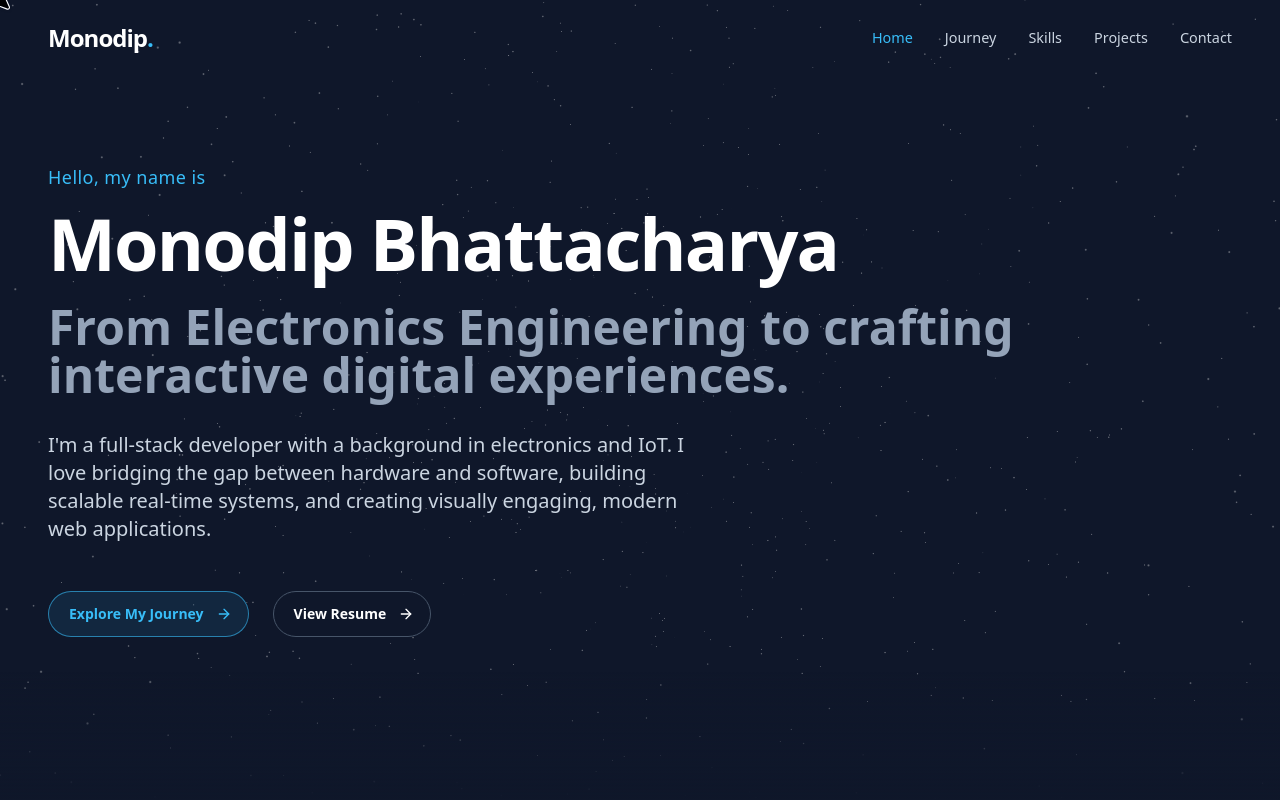
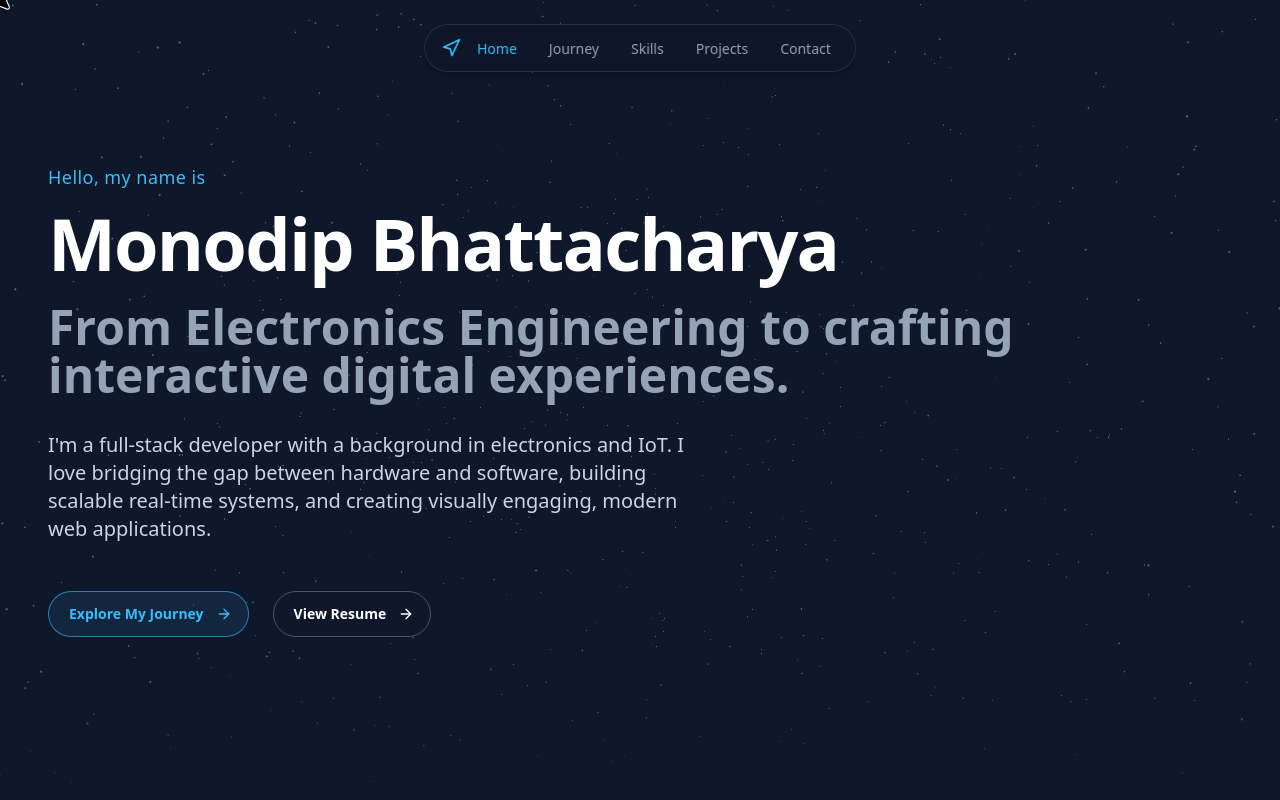
Before and after one commit to Ra-jj/Portfolio, a React (Vite) app: page / in a window 1280 px wide. Shown: the top 800 px of the page. Built offline with nearby package versions, Linux system fonts and the light colour scheme.

Commit message:
Navabar Changes

```diff
--- a/src/App.jsx
+++ b/src/App.jsx
@@ -1,4 +1,4 @@
-import KineticNav from "./components/ui/KineticNav";
+import AnimatedNav from "./components/ui/AnimatedNav";
 import Hero from "./components/Hero";
 import Timeline from "./components/Timeline";
 import Skills from "./components/Skills";
@@ -14,7 +14,7 @@ function App() {
       <WebStrings />
       <Cursor />
       <div className="relative z-10">
-        <KineticNav />
+        <AnimatedNav />
 
       <main>
         <Hero />
--- /dev/null
+++ b/src/components/ui/AnimatedNav.jsx
@@ -0,0 +1,184 @@
+"use client";
+
+import * as React from "react";
+import { motion, useScroll, useMotionValueEvent } from "framer-motion";
+import { Navigation, Menu } from "lucide-react";
+import { Link } from "react-scroll";
+import { cn } from "../../lib/utils";
+
+const navItems = [
+  { name: "Home", target: "hero" },
+  { name: "Journey", target: "timeline" },
+  { name: "Skills", target: "skills" },
+  { name: "Projects", target: "projects" },
+  { name: "Contact", target: "contact" },
+];
+
+const EXPAND_SCROLL_THRESHOLD = 80;
+
+const containerVariants = {
+  expanded: {
+    y: 0,
+    opacity: 1,
+    width: "auto",
+    transition: {
+      y: { type: "spring", damping: 18, stiffness: 250 },
+      opacity: { duration: 0.3 },
+      type: "spring",
+      damping: 20,
+      stiffness: 300,
+      staggerChildren: 0.07,
+      delayChildren: 0.2,
+    },
+  },
+  collapsed: {
+    y: 0,
+    opacity: 1,
+    width: "3rem",
+    transition: {
+      type: "spring",
+      damping: 20,
+      stiffness: 300,
+      when: "afterChildren",
+      staggerChildren: 0.05,
+      staggerDirection: -1,
+    },
+  },
+};
+
+const logoVariants = {
+  expanded: {
+    opacity: 1,
+    x: 0,
+    rotate: 0,
+    transition: { type: "spring", damping: 15 },
+  },
+  collapsed: {
+    opacity: 0,
+    x: -25,
+    rotate: -180,
+    transition: { duration: 0.3 },
+  },
+};
+
+const itemVariants = {
+  expanded: {
+    opacity: 1,
+    x: 0,
+    scale: 1,
+    transition: { type: "spring", damping: 15 },
+  },
+  collapsed: {
+    opacity: 0,
+    x: -20,
+    scale: 0.95,
+    transition: { duration: 0.2 },
+  },
+};
+
+const collapsedIconVariants = {
+  expanded: { opacity: 0, scale: 0.8, transition: { duration: 0.2 } },
+  collapsed: {
+    opacity: 1,
+    scale: 1,
+    transition: {
+      type: "spring",
+      damping: 15,
+      stiffness: 300,
+      delay: 0.15,
+    },
+  },
+};
+
+export function AnimatedNav() {
+  const [isExpanded, setExpanded] = React.useState(true);
+
+  const { scrollY } = useScroll();
+  const lastScrollY = React.useRef(0);
+  const scrollPositionOnCollapse = React.useRef(0);
+
+  useMotionValueEvent(scrollY, "change", (latest) => {
+    const previous = lastScrollY.current;
+
+    if (isExpanded && latest > previous && latest > 150) {
+      setExpanded(false);
+      scrollPositionOnCollapse.current = latest;
+    } else if (
+      !isExpanded &&
+      latest < previous &&
+      scrollPositionOnCollapse.current - latest > EXPAND_SCROLL_THRESHOLD
+    ) {
+      setExpanded(true);
+    }
+
+    lastScrollY.current = latest;
+  });
+
+  const handleNavClick = (e) => {
+    if (!isExpanded) {
+      e.preventDefault();
+      setExpanded(true);
+    }
+  };
+
+  return (
+    <div className="fixed top-6 left-1/2 -translate-x-1/2 z-50">
+      <motion.nav
+        initial={{ y: -80, opacity: 0 }}
+        animate={isExpanded ? "expanded" : "collapsed"}
+        variants={containerVariants}
+        whileHover={!isExpanded ? { scale: 1.1 } : {}}
+        whileTap={!isExpanded ? { scale: 0.95 } : {}}
+        onClick={handleNavClick}
+        className={cn(
+          "flex items-center overflow-hidden rounded-full border border-slate-700/60 bg-primary/80 shadow-lg shadow-black/20 backdrop-blur-md h-12",
+          !isExpanded && "cursor-pointer justify-center"
+        )}
+      >
+        {/* Logo / Brand icon */}
+        <motion.div
+          variants={logoVariants}
+          className="flex-shrink-0 flex items-center font-semibold pl-4 pr-2 text-accent"
+        >
+          <Navigation className="h-5 w-5" />
+        </motion.div>
+
+        {/* Nav links */}
+        <motion.div
+          className={cn(
+            "flex items-center gap-1 sm:gap-4 pr-4",
+            !isExpanded && "pointer-events-none"
+          )}
+        >
+          {navItems.map((item) => (
+            <motion.div key={item.name} variants={itemVariants}>
+              <Link
+                to={item.target}
+                smooth={true}
+                duration={600}
+                spy={true}
+                activeClass="!text-accent"
+                onClick={(e) => e.stopPropagation()}
+                className="text-sm font-medium text-slate-400 hover:text-white transition-colors px-2 py-1 cursor-pointer whitespace-nowrap"
+              >
+                {item.name}
+              </Link>
+            </motion.div>
+          ))}
+        </motion.div>
+
+        {/* Collapsed menu icon */}
+        <div className="absolute inset-0 flex items-center justify-center pointer-events-none">
+          <motion.div
+            variants={collapsedIconVariants}
+            animate={isExpanded ? "expanded" : "collapsed"}
+          >
+            <Menu className="h-5 w-5 text-accent" />
+          </motion.div>
+        </div>
+      </motion.nav>
+    </div>
+  );
+}
+
+export default AnimatedNav;
--- /dev/null
+++ b/src/lib/utils.js
@@ -0,0 +1,6 @@
+import { clsx } from "clsx";
+import { twMerge } from "tailwind-merge";
+
+export function cn(...inputs) {
+  return twMerge(clsx(inputs));
+}
```
